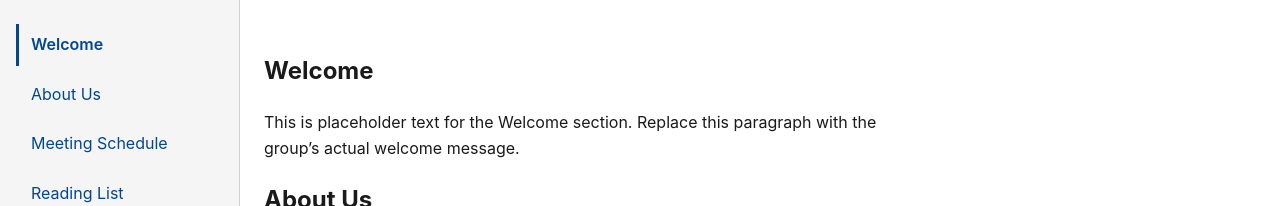
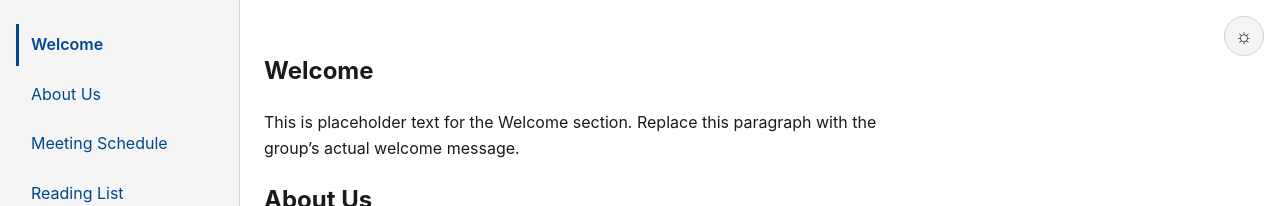
Before and after one commit to reading-enm-discussion-group/reading-enm-discussion-group.github.io, a Jekyll site: the page built from index.md, in a window 1280 px wide. Shown: the top 206 px of the page. Built offline with Jekyll 4.4.1, drawn with Linux system fonts in a browser that asks for light colours.

Commit message:
feat: add light/dark theme toggle with persistence
Co-Authored-By: Claude Sonnet 5 <noreply@anthropic.com>

```diff
--- a/_layouts/default.html
+++ b/_layouts/default.html
@@ -4,10 +4,26 @@
   <meta charset="UTF-8">
   <meta name="viewport" content="width=device-width, initial-scale=1.0">
   <title>{{ site.title }}</title>
+  <script>
+    (function () {
+      try {
+        var stored = localStorage.getItem('theme');
+        if (stored === 'light' || stored === 'dark') {
+          document.documentElement.setAttribute('data-theme', stored);
+        }
+      } catch (e) {
+        // localStorage unavailable; fall back to the OS color-scheme preference.
+      }
+    })();
+  </script>
   <link rel="stylesheet" href="{{ '/styles.css' | relative_url }}">
 </head>
 <body>
   {% assign ordered_sections = site.sections | sort: "order" %}
+
+  <button type="button" id="theme-toggle" aria-label="Switch to dark theme">
+    <span aria-hidden="true">&#9788;</span>
+  </button>
 
   <button type="button" class="nav-toggle" aria-expanded="false" aria-controls="site-nav">
     <span class="visually-hidden">Toggle navigation menu</span>
--- a/script.js
+++ b/script.js
@@ -54,3 +54,34 @@
     observer.observe(section);
   });
 })();
+
+(function () {
+  var toggle = document.getElementById('theme-toggle');
+  if (!toggle) {
+    return;
+  }
+
+  function currentTheme() {
+    var attr = document.documentElement.getAttribute('data-theme');
+    if (attr) {
+      return attr;
+    }
+    return window.matchMedia('(prefers-color-scheme: dark)').matches ? 'dark' : 'light';
+  }
+
+  function applyTheme(theme) {
+    document.documentElement.setAttribute('data-theme', theme);
+    toggle.setAttribute('aria-label', theme === 'dark' ? 'Switch to light theme' : 'Switch to dark theme');
+    try {
+      localStorage.setItem('theme', theme);
+    } catch (e) {
+      // localStorage unavailable (e.g. private browsing); theme choice won't persist.
+    }
+  }
+
+  applyTheme(currentTheme());
+
+  toggle.addEventListener('click', function () {
+    applyTheme(currentTheme() === 'dark' ? 'light' : 'dark');
+  });
+})();
--- a/styles.css
+++ b/styles.css
@@ -4,6 +4,24 @@
   --text: #1a1a1a;
   --border: #d0d0d0;
   --accent: #00478f;
+}
+
+:root[data-theme="dark"] {
+  --bg: #121212;
+  --surface: #1e1e1e;
+  --text: #f0f0f0;
+  --border: #3a3a3a;
+  --accent: #7ab8f5;
+}
+
+@media (prefers-color-scheme: dark) {
+  :root:not([data-theme="light"]) {
+    --bg: #121212;
+    --surface: #1e1e1e;
+    --text: #f0f0f0;
+    --border: #3a3a3a;
+    --accent: #7ab8f5;
+  }
 }
 
 * {
@@ -51,6 +69,21 @@ a {
 
 .nav-toggle {
   display: none;
+}
+
+#theme-toggle {
+  position: fixed;
+  top: 1rem;
+  right: 1rem;
+  z-index: 20;
+  width: 2.5rem;
+  height: 2.5rem;
+  border-radius: 50%;
+  border: 1px solid var(--border);
+  background: var(--surface);
+  color: var(--text);
+  font-size: 1.25rem;
+  cursor: pointer;
 }
 
 #site-nav {
```
Also changed, not shown: 1 other file.
